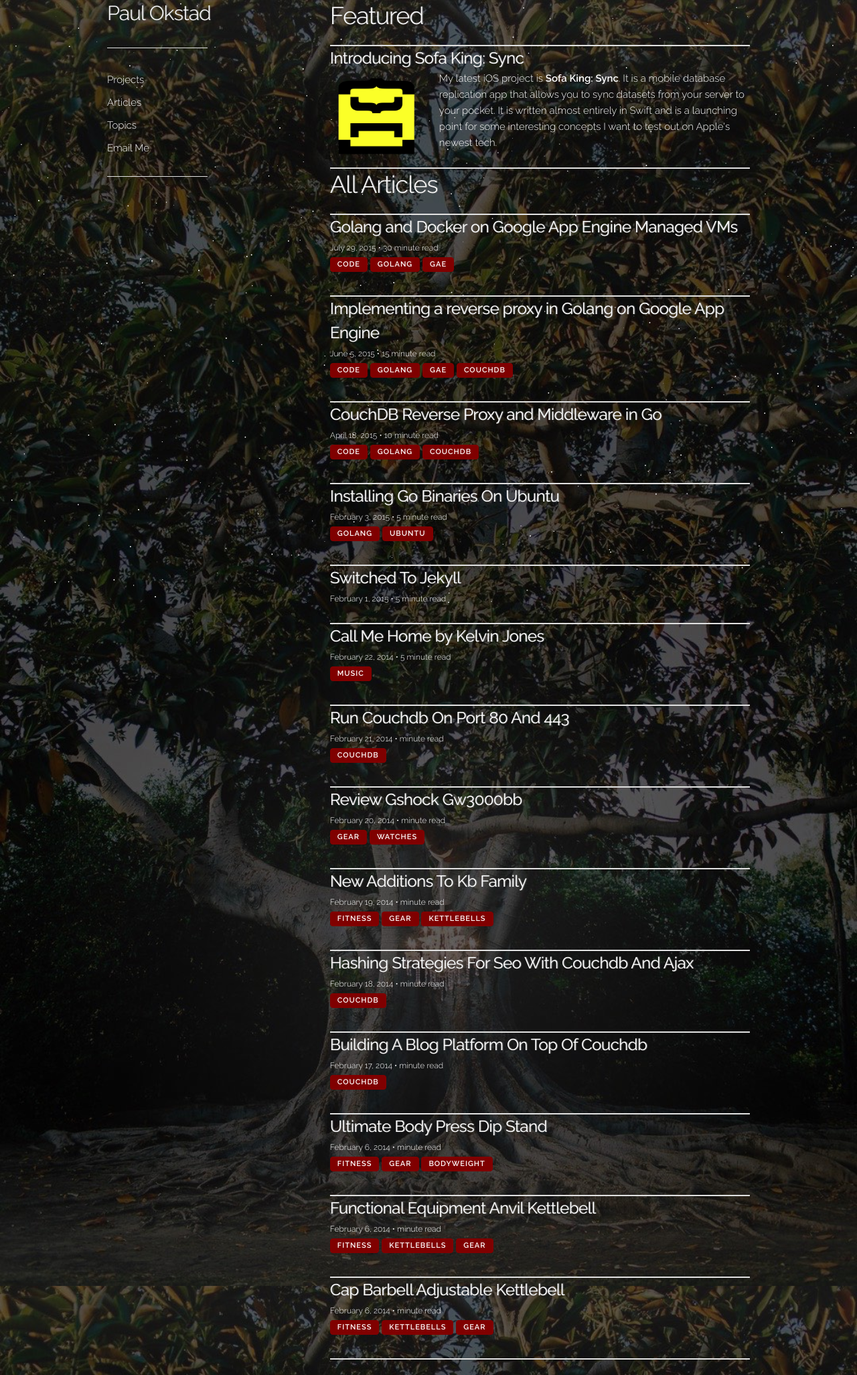
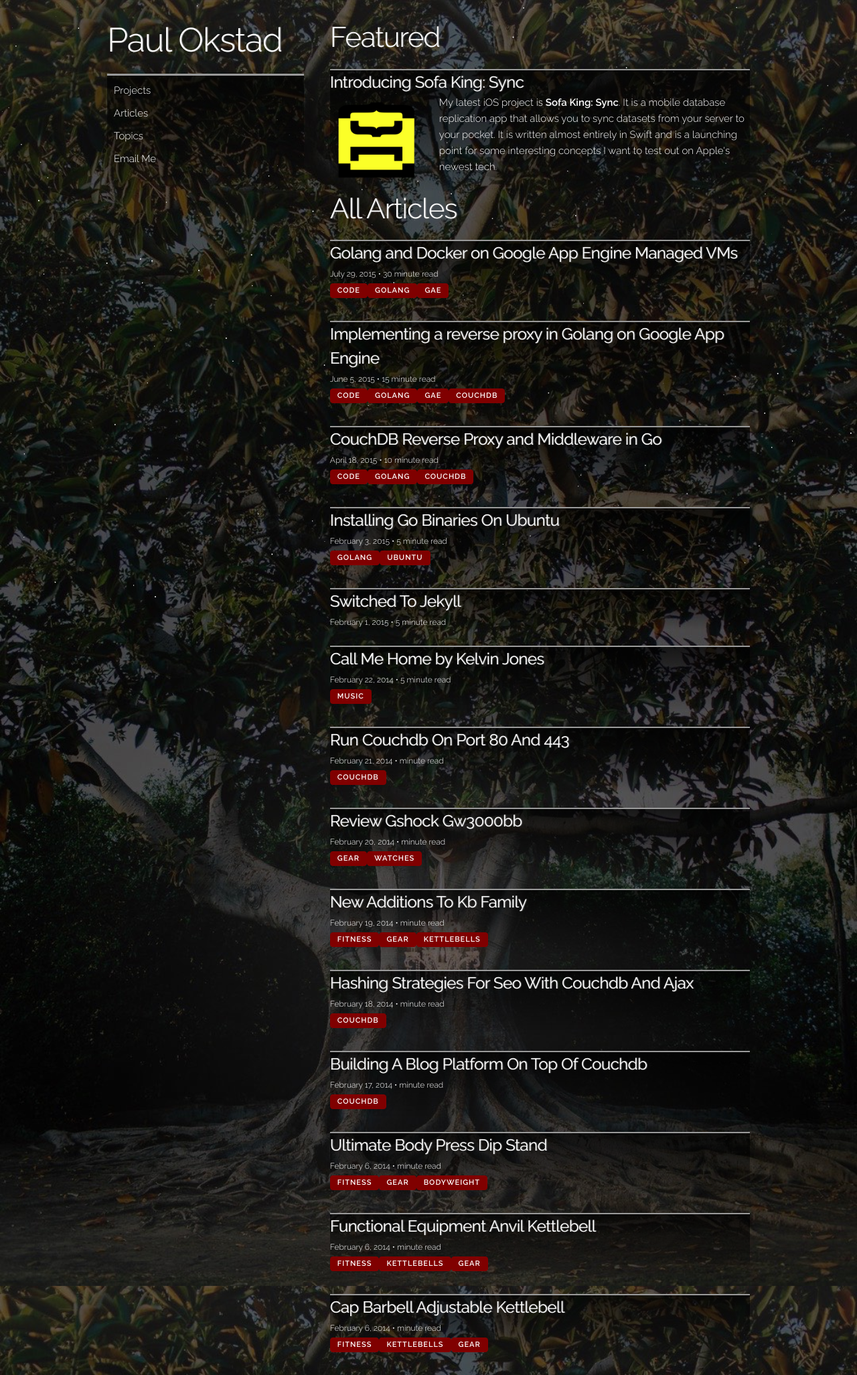
Before and after one commit to pokstad/pokstad.github.io, a Jekyll site: the page built from index.html, in a window 1280 px wide. Shown: the whole page at 67% size. Built offline with Jekyll 4.4.1, drawn with Linux system fonts in a browser that asks for light colours; comment, search, counter and statistics services are not loaded.

Commit message:
Improve readability

```diff
--- a/_layouts/sidebar.html
+++ b/_layouts/sidebar.html
@@ -17,8 +17,7 @@
     <div class="container">
 		<div class="row">
 	        <div class="four columns sidebar">
-				<h4>Paul Okstad</h4>
-				<hr align="left"/>
+				<h1>Paul Okstad</h1>
 				<nav>
 					<ul>
 						<li class="hide" data-toggle="#projectList">
@@ -54,14 +53,14 @@
 						<li><a href="mailto:pokstad@icloud.com">Email Me</a></li>
 					</ul>
 				</nav>
-				<hr align="left"/>
+
 	        </div>
 	        <div class="eight columns right-content">
 				{{content}}
 	        </div>
 		</div>
+		<canvas></canvas>
     </div>
-	<canvas></canvas>
     <script src="/js/jquery-3.0.0.min.js"></script>
 	<script src="/js/fireflies.js"></script>
     <script>
--- a/css/styles.css
+++ b/css/styles.css
@@ -7,6 +7,7 @@
 }
 
 body {
+	margin-top:30px;
 	font-family: "Raleway", "-apple-system", "HelveticaNeue", "Helvetica Neue", Helvetica, Arial, sans-serif;
 	color:#fff;
 	font-weight: 100;
@@ -50,6 +51,12 @@
 	width:10em;
 }
 
+.sidebar nav {
+	border-top-style: inset;
+	padding:10px;
+	background:linear-gradient(to bottom, rgba(0,0,0,0.7), rgba(0,0,0,0));
+}
+
 .sidebar nav a {
 	text-decoration: none;
 }
@@ -74,23 +81,17 @@
 	background:rgba(0,0,0,0.5);
 }
 
-.right-content .article:hover {
-	background:rgba(0,0,0,0.7);
+.row .article {
+	background:linear-gradient(to bottom, rgba(0,0,0,0.7), rgba(0,0,0,0));
+	border-top-width: 2px;
+	border-top-style: inset;
 }
 
 .right-content h5 a {
 	text-decoration: none;
 }
 
-.right-content hr {
-	margin-bottom: 0px;
-	margin-top: 0px;
-	border-top-width: 2px;
-}
-
 .right-content .row {
-	margin-top: 0px;
-	background: none;
 	transition-property: background;
 	transition-duration: 0.5s;
 	transition-timing-function: linear;
--- a/index.html
+++ b/index.html
@@ -5,9 +5,8 @@
 background: /downloads/background.jpg
 ---
 <div class="row">
-	<h3 id="featured">Featured</h3>
+	<h2 id="featured">Featured</h2>
 	<div class="row article">
-		<hr/>
 		<h5><a href="/sofaking/">Introducing Sofa King: Sync</a></h5>
 		<div class="row">
 			<div class="three columns">
@@ -17,21 +16,16 @@
 				<p>My latest iOS project is <strong>Sofa King: Sync</strong>. It is a mobile database replication app that allows you to sync datasets from your server to your pocket. It is written almost entirely in Swift and is a launching point for some interesting concepts I want to test out on Apple's newest tech.</p>
 			</div>
 		</div>
-		<hr/>
 	</div>
 </div>
 <div class="row">
-	<h3 id="all_articles">All Articles</h3>
-	<hr/>
+	<h2 id="all_articles">All Articles</h2>
 	{% for post in site.posts %}
 	<div class="row article">
 		<h5><a href="{{ post.url }}">{{ post.title }}</a></h5>
-		<p><small>{{ post.date | date: "%B %-d, %Y"  }} • <i class="link-spacer"></i> <i class="fa fa-bookmark"></i> {{ post.readingTime }} minute read</small><br/>
-		{% for tag in post.tags %}
-		<a href="#"><button class="button-primary">{{ tag }}</button></a>
-		{% endfor %}
-		</p>
-		<hr/>
+		<small>{{ post.date | date: "%B %-d, %Y"  }} • <i class="link-spacer"></i> <i class="fa fa-bookmark"></i> {{ post.readingTime }} minute read</small><br/>
+		{% for tag in post.tags %}<a href="#"><button class="button-primary">{{ tag }}</button></a>{% endfor %}
 	</div>
+	<br/>
 	{% endfor %}
 </div>
--- a/js/fireflies.js
+++ b/js/fireflies.js
@@ -14,8 +14,8 @@
         y: 30 * canvas.height / 100
     };
     var dots = {
-        nb: 500,
-        distance: 80,
+        nb: 200,
+        distance: 15,
         d_radius: 150,
         array: []
     };
```
